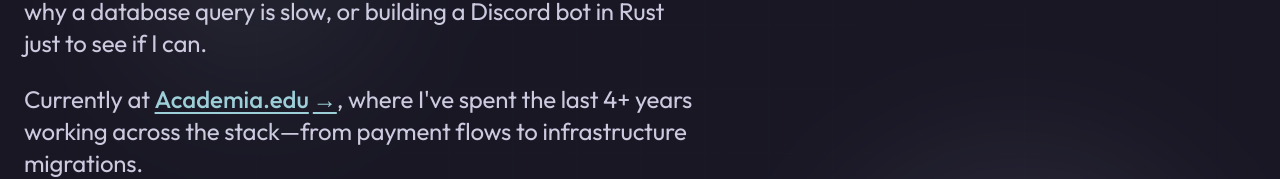
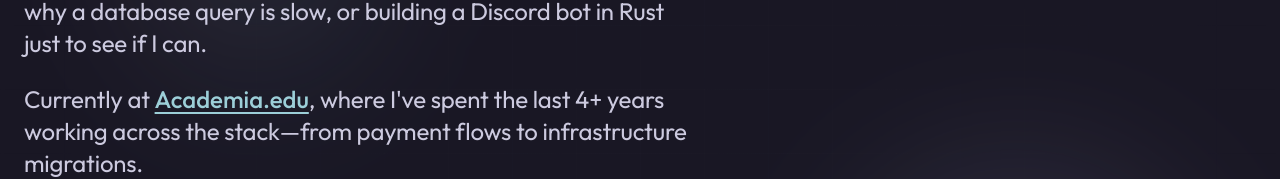
Before and after one commit to InfernapeXavier/InfernapeXavier.github.io, a Next.js app: page / in a window 1280 px wide. Shown: the part 423-602 px from the top of the page. Built offline with nearby package versions, Linux system fonts and the light colour scheme.

Commit message:
style: remove arrow from Academia.edu link

```diff
--- a/src/app/page.tsx
+++ b/src/app/page.tsx
@@ -78,12 +78,11 @@ export default function Home() {
                 Currently at{" "}
                 <a
                   href="https://www.academia.edu"
-                  className="link inline-flex items-center group"
+                  target="_blank"
+                  rel="noreferrer"
+                  className="link"
                 >
                   Academia.edu
-                  <span className="inline-block transition-transform group-hover:translate-x-1 ml-1">
-                    →
-                  </span>
                 </a>
                 , where I&apos;ve spent the last 4+ years working across the
                 stack—from payment flows to infrastructure migrations.
```
